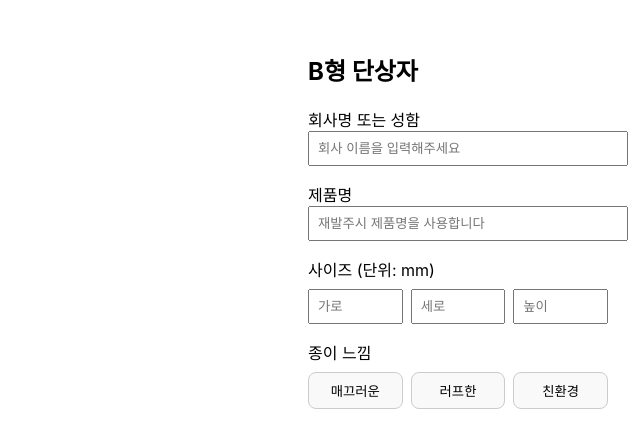
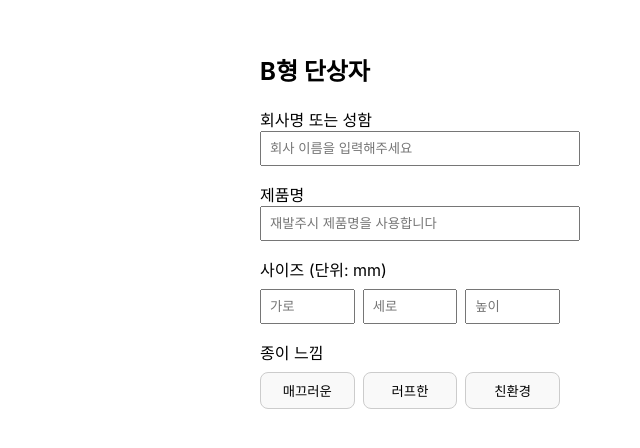
Before and after one commit to YimYoungheun/MTDL-Package, a React (Create React App) app: page / in a window 1280 px wide. Shown: the top 448 px of the page, without its empty margins (640-1280 px from the left). Built offline with nearby package versions, Linux system fonts and the light colour scheme.

Commit message:
Update App.js

```diff
--- a/src/App.js
+++ b/src/App.js
@@ -12,7 +12,7 @@ function App() {
   return (
     <div style={{ display: 'flex', justifyContent: 'center', padding: '2rem' }}>
       {/* 오른쪽 입력 영역 */}
-      <div style={{ marginLeft: 'auto', width: '300px' }}>
+      <div style={{ marginLeft: 'auto', marginRight: '3rem', width: '300px' }}>
         <h2>B형 단상자</h2>
 
         {/* 회사명 또는 성함 */}
```
